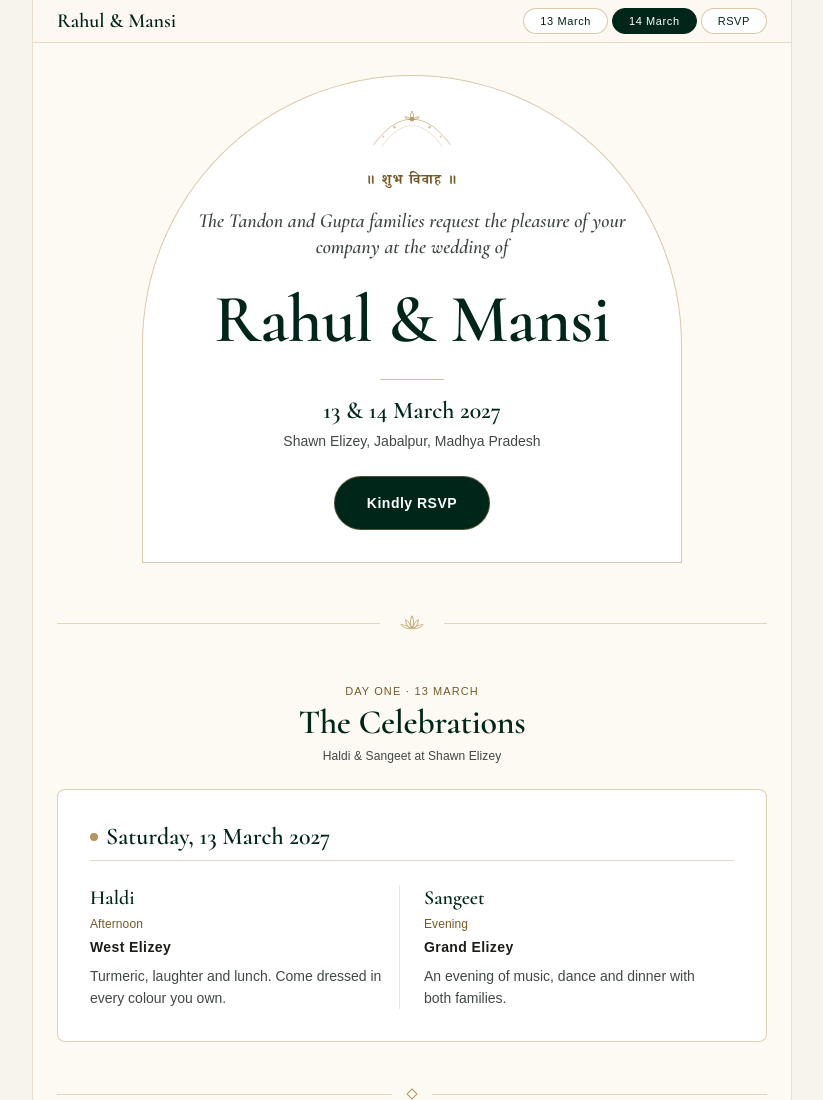
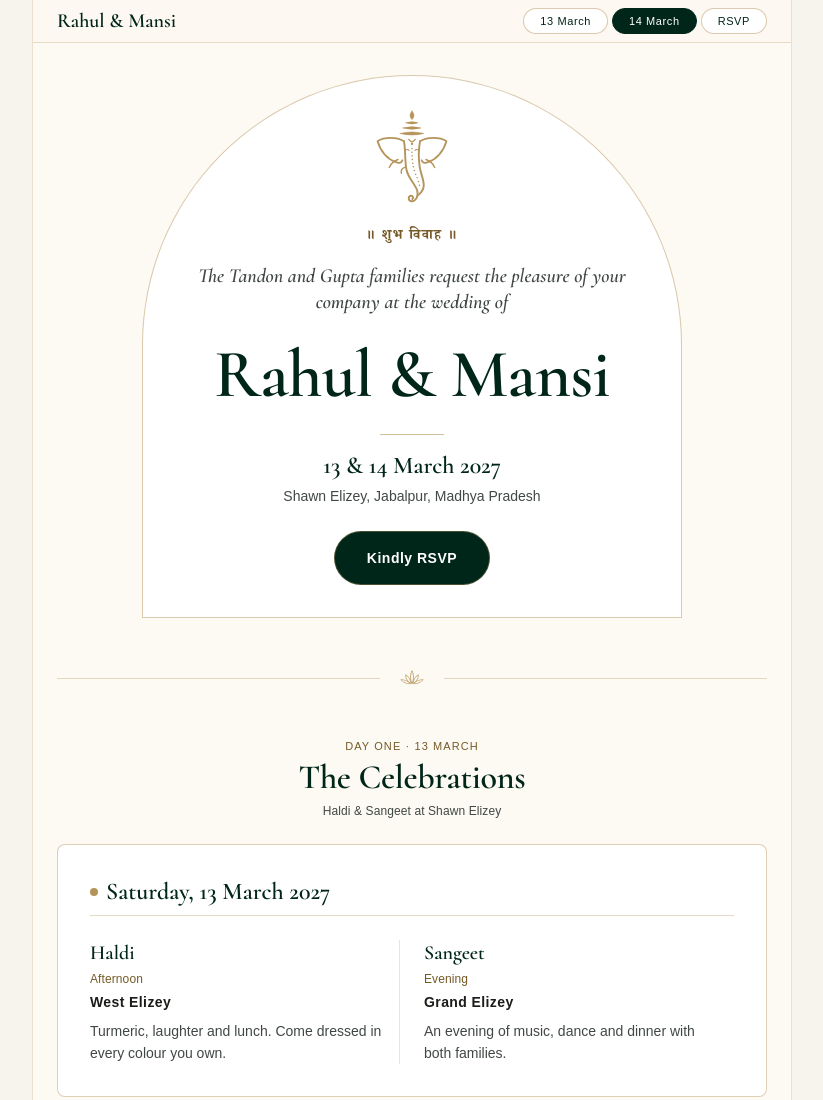
Before and after one commit to Rahul-Tandon-17/rahul-weds-mansi, a website: page index.html in a window 1280 px wide. Shown: the top 1100 px of the page, without its empty margins (228-1051 px from the left). Drawn offline with Linux system fonts and the light colour scheme; a web font is replaced by a local one.

Commit message:
Add Ganpati ji at the top of the invite
Co-Authored-By: Claude Opus 5.5 <noreply@anthropic.com>
Claude-Session: https://claude.ai/code/session_01QVXhKxa3TZ57npwk3ZTm6X

```diff
--- a/index.html
+++ b/index.html
@@ -48,17 +48,28 @@
       <!-- HERO -->
       <section id="top" class="px-page-margin pt-gutter-xl pb-section flex flex-col items-center text-center">
         <div class="w-full max-w-[540px] rounded-t-arch border border-champagne-gold/50 bg-light-surface-container-lowest px-gutter-lg md:px-gutter-xl pt-gutter-xl pb-gutter-xl flex flex-col items-center gap-gutter-md relative">
-          <svg class="w-24 h-12 text-champagne-gold" viewBox="0 0 120 60" fill="none" aria-hidden="true">
-            <path d="M12 46C28 24 44 14 60 14C76 14 92 24 108 46" stroke="currentColor" stroke-width="1" stroke-opacity="0.7"></path>
-            <path d="M22 48C36 30 48 22 60 22C72 22 84 30 98 48" stroke="currentColor" stroke-width="0.75" stroke-opacity="0.45"></path>
-            <circle cx="60" cy="14" r="3" fill="currentColor" fill-opacity="0.85"></circle>
-            <path d="M60 4C62.5 8 62.5 11 60 14C57.5 11 57.5 8 60 4Z" stroke="currentColor" stroke-width="1"></path>
-            <path d="M51 11C55 11 57.5 12.5 59 14C55.5 15 53 14 51 11Z" stroke="currentColor" stroke-width="0.9"></path>
-            <path d="M69 11C65 11 62.5 12.5 61 14C64.5 15 67 14 69 11Z" stroke="currentColor" stroke-width="0.9"></path>
-            <circle cx="38" cy="24" r="1.75" fill="currentColor" fill-opacity="0.5"></circle>
-            <circle cx="82" cy="24" r="1.75" fill="currentColor" fill-opacity="0.5"></circle>
-            <circle cx="24" cy="36" r="1.5" fill="currentColor" fill-opacity="0.4"></circle>
-            <circle cx="96" cy="36" r="1.5" fill="currentColor" fill-opacity="0.4"></circle>
+          <svg class="w-[72px] h-[84px] md:w-[88px] md:h-[103px] text-champagne-gold" role="img" aria-label="Shri Ganesh" viewBox="0 0 120 140" fill="none" stroke="currentColor" stroke-linecap="round" stroke-linejoin="round">
+            <path d="M60 4C63.5 8.5 63.5 12 60 15.5C56.5 12 56.5 8.5 60 4Z" fill="currentColor" stroke-width="0.8"/>
+            <path d="M52 20Q60 16.8 68 20Q60 23.2 52 20Z" fill="currentColor" stroke-width="0.8"/>
+            <path d="M48 27Q60 23.4 72 27Q60 30.6 48 27Z" fill="currentColor" stroke-width="0.8"/>
+            <path d="M44 34.5Q60 30.4 76 34.5Q60 38.6 44 34.5Z" fill="currentColor" stroke-width="0.8"/>
+            <path d="M49 45C39 39 22 39 13 45C17 58 25 69 39 74C43 75.5 46 74 47 71" stroke-width="2.4"/>
+            <path d="M71 45C81 39 98 39 107 45C103 58 95 69 81 74C77 75.5 74 74 73 71" stroke-width="2.4"/>
+            <path d="M41 70C35 72 31 76 29 81" stroke-width="2"/>
+            <path d="M79 70C85 72 89 76 91 81" stroke-width="2"/>
+            <path d="M51.5 57Q54 55.5 56 57.5" stroke-width="1.4"/>
+            <path d="M68.5 57Q66 55.5 64 57.5" stroke-width="1.4"/>
+            <path d="M49 45C51.5 58 50 72 52.5 84C55 96 64 103 67 112C69.5 120 65 127.5 59 127C54.5 126.5 54.5 120 58.5 119.5C61.5 119.3 62.5 122.5 60.5 124" stroke-width="2.6"/>
+            <path d="M71 45C68.5 58 69 70 70.5 80C72 90 76.5 98 76 106C75.5 111 73 115 69 118" stroke-width="2.6"/>
+            <path d="M51.5 80C46.5 81.5 44.5 85 45.5 89" stroke-width="1.8"/>
+            <path d="M55.5 42.5Q60 49 64.5 42.5" stroke-width="1.6"/>
+            <circle cx="60" cy="48.5" r="1.7" fill="currentColor" stroke="none"/>
+            <g fill="currentColor" stroke="none">
+            <circle cx="60" cy="55" r="1.05"/><circle cx="60" cy="60" r="1.05"/><circle cx="60.1" cy="65" r="1.05"/>
+            <circle cx="60.4" cy="70" r="1.05"/><circle cx="61" cy="75" r="1.05"/><circle cx="62" cy="80" r="1.05"/>
+            <circle cx="63.3" cy="85" r="1.05"/><circle cx="65" cy="90" r="1.05"/><circle cx="67" cy="95" r="1.05"/>
+            <circle cx="68.8" cy="100" r="1.05"/><circle cx="70.2" cy="105" r="1.05"/>
+            </g>
           </svg>
 
           <p class="font-devanagari text-title-sm text-light-secondary tracking-widest" lang="hi">॥ शुभ विवाह ॥</p>
```
Also changed, not shown: assets/site.css.
